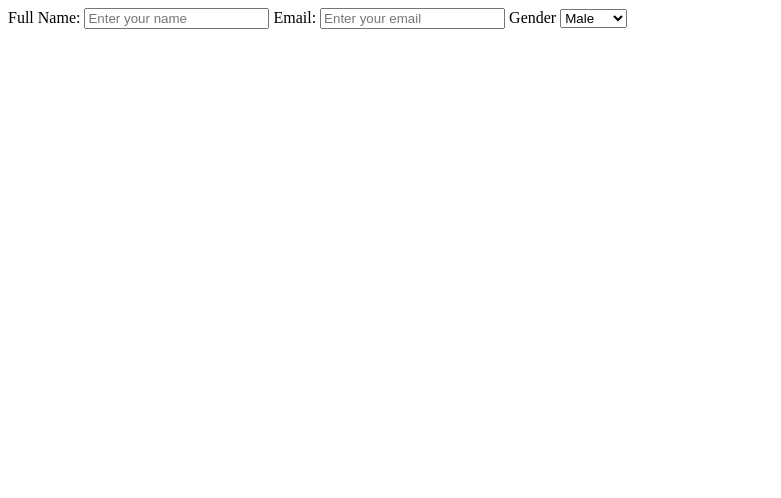
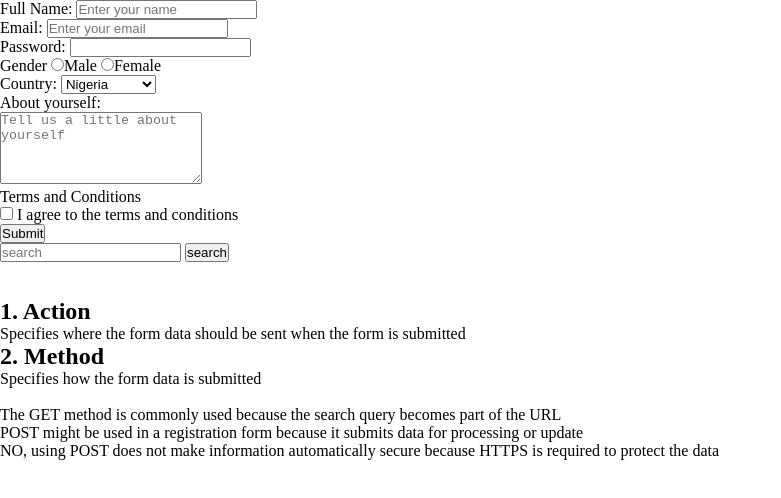
Before and after one commit to Donkadriel/week-2-html-assignment, a plain HTML site: page index.html in a window 1280 px wide. Shown: the whole page, without its empty margins (0-781 px from the left). Drawn offline with Linux system fonts and the light colour scheme.

Commit message:
Add password, radio, textarea, checkbox and search form; link stylesheet

```diff
--- /dev/null
+++ b/index.css
@@ -0,0 +1,10 @@
+*{
+    padding: 0;
+    margin: 0;
+    outline: 0;
+}
+
+textarea{
+    height: 70px;
+    width: 200px;
+}
--- a/index.html
+++ b/index.html
@@ -4,19 +4,65 @@
     <meta charset="UTF-8">
     <meta name="viewport" content="width=device-width, initial-scale=1.0">
     <title>Document</title>
+    <link rel="stylesheet" href="/index.css">
 </head>
 <body>
-    <form action="">
+    <form action="/register" method="post">
         <label for="name">Full Name:</label>
-        <input type="text" placeholder="Enter your name" id="name" name="name">
+        <input type="text" placeholder="Enter your name">
+        <br>
+
         <label for="email">Email:</label>
-        <input type="email" placeholder="Enter your email" id="email" name="email" required>
+        <input type="email" placeholder="Enter your email" required>
+        <br>
+
+        <label for="password">Password:</label>
+        <input type="password">
+        <br>
+
         <label for="gender">Gender</label>
-        <select name="gender" id="gender">
-            <option value="male">Male</option>
-            <option value="female">Female</option>
-            <option value="other">Other</option>
+        <input type="radio" name="gender">Male
+        <input type="radio" name="gender">Female
+        <br>
+        <label for="country" >Country:</label>
+        <select name="country" id="country">
+            <option value="Nigeria">Nigeria</option>
+            <option value="Ghana">Ghana</option>
+            <option value="Kenya">Kenya</option>
+            <option value="SouthAfrica">South Africa</option>
         </select>
+        <br>
+
+        <label for="about">About yourself:</label>
+        <br>
+        <textarea name="" id="" placeholder="Tell us a little about yourself"></textarea>
+        <br>
+        <p>Terms and Conditions</p>
+        <input type="checkbox"><label for=""> I agree to the terms and conditions</label>
+        <br>
+
+        <button type="submit">Submit</button>
     </form>
+
+    <form action="/search" method="get">
+        <input type="text" placeholder="search">
+        <button>search</button>
+    </form>
+
+    <br>
+    <br>
+
+    <div>
+        <h2>1. Action</h2>
+        <p>Specifies where the form data should be sent when the form is submitted</p>
+
+        <h2>2. Method</h2>
+        <p>Specifies how the form data is submitted</p>
+        <br>
+
+        <p>The GET method is commonly used because the search query becomes part of the URL</p>
+        <p>POST might be used in a registration form because it submits data for processing or update</p>
+        <p>NO, using POST does not make information automatically secure because HTTPS is required to protect the data</p>
+    </div>
 </body>
 </html>
```
